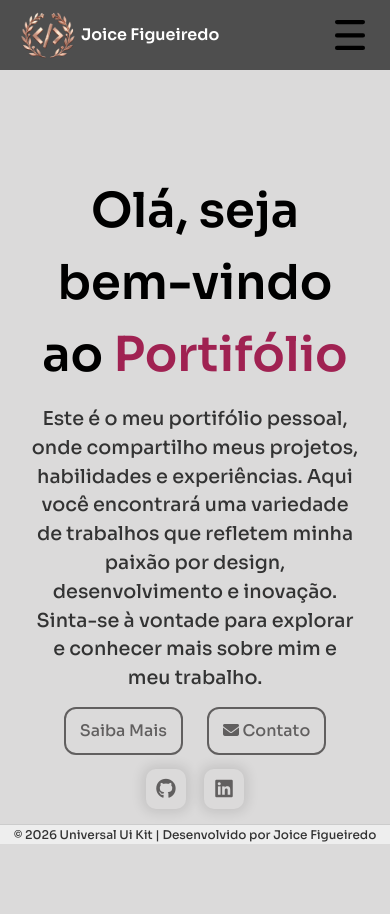
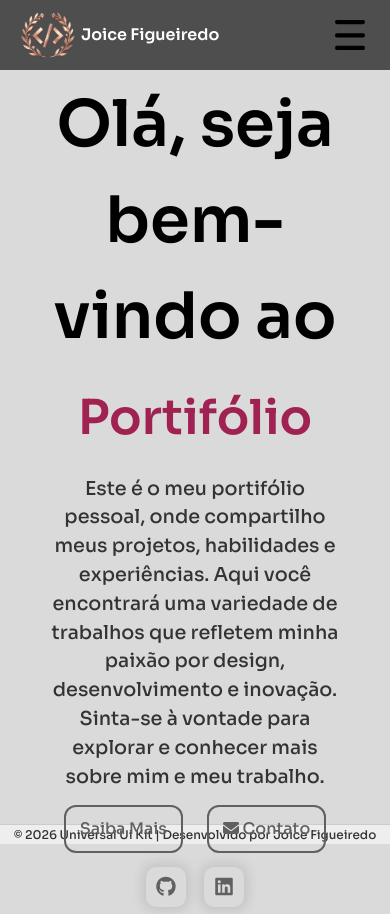
Before and after one commit to JoyFigueiredo/universal-ui-kit, an Angular app in the folder packages/angular-ui/: page /home in a window 390 px wide. Built offline with nearby package versions, Linux system fonts and the light colour scheme.

Commit message:
Responsividades criadas

```diff
--- a/packages/angular-ui/src/app/pages/home/home.component.css
+++ b/packages/angular-ui/src/app/pages/home/home.component.css
@@ -2,7 +2,7 @@
     display: flex;
     position: relative;
     align-items: center;
-    padding: 0 8%;
+    padding: 0 12%;
     justify-content: center;
 }
 
@@ -113,23 +113,28 @@ section {
 
     margin-left: auto;
     margin-right: auto;
+
+    text-align: center;
 }
 
 .section-title {
     color: #a02252;
     font-size: 1.563rem;
+
+    text-align: center;
 }
 
 .section-subtitle {
     font-size: 2.187rem;
+
+    text-align: center;
 }
 
-
-
-@media screen and (max-width: 1200px) {
+/* tablet */
+@media (max-width: 768px) {
     #home {
         min-height: 100%;
-        padding-top: 0px;
+        padding: 0 4%;
 
     }
 
@@ -154,3 +159,86 @@ section {
         height: auto;
     }
 }
+
+/* notebook */
+@media (max-width: 1024px) {
+    #home {
+        min-height: 100%;
+        padding: 0 6%;
+
+    }
+
+    #banner,
+    #banner img,
+    #home .shape {
+        display: none;
+    }
+
+
+    #cta {
+        width: 100%;
+        text-align: center;
+        align-items: center;
+        margin-top: 0px;
+    }
+
+    #content {
+        scroll-snap-type: none;
+    }
+
+    .section {
+        height: auto;
+    }
+}
+
+/* desktop */
+@media (max-width: 1400px) {
+    #home {
+        display: flex;
+        justify-content: center;
+        gap: 50px;
+        padding: 0 6%;
+    text-align: center;
+    }
+
+    #cta {
+        width: 100%;
+        text-align: center;
+        align-items: center;
+        margin-top: 0px;
+    }
+
+    #content {
+        scroll-snap-type: none;
+    }
+
+    .section {
+        height: auto;
+    }
+
+    #banner {
+        width: 100%;
+        justify-content: center;
+        align-items: center;
+    }
+
+    #banner img {
+        max-width: 400px;
+    }
+
+}
+
+/* telas muito grandes */
+@media (max-width: 1600px) {
+    #home {
+        padding: 0 12%;
+    }
+
+    #cta .title {
+        font-size: 4rem;
+    }
+
+    #projects {
+        max-width: 1400px;
+    }
+}
```
